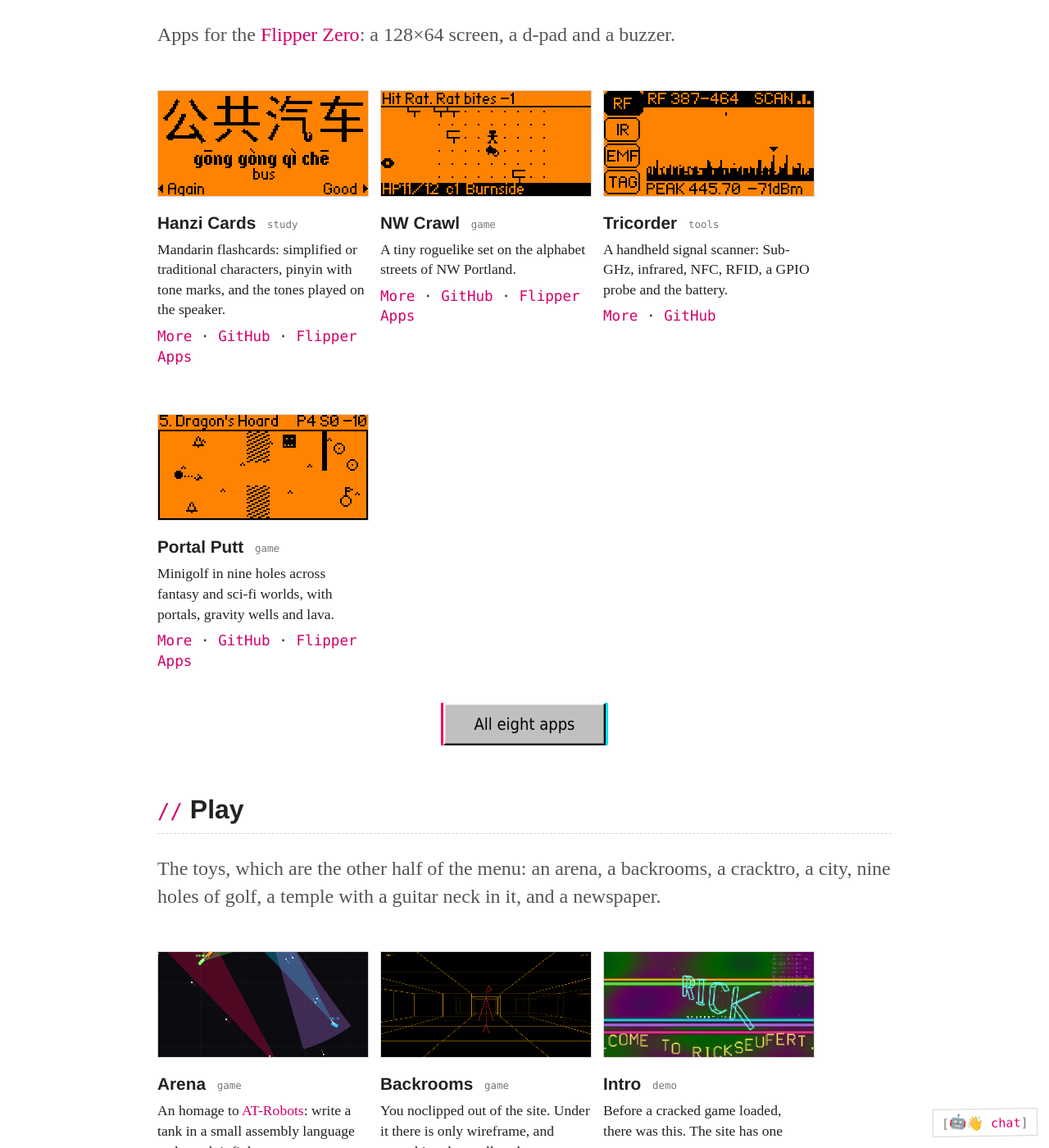
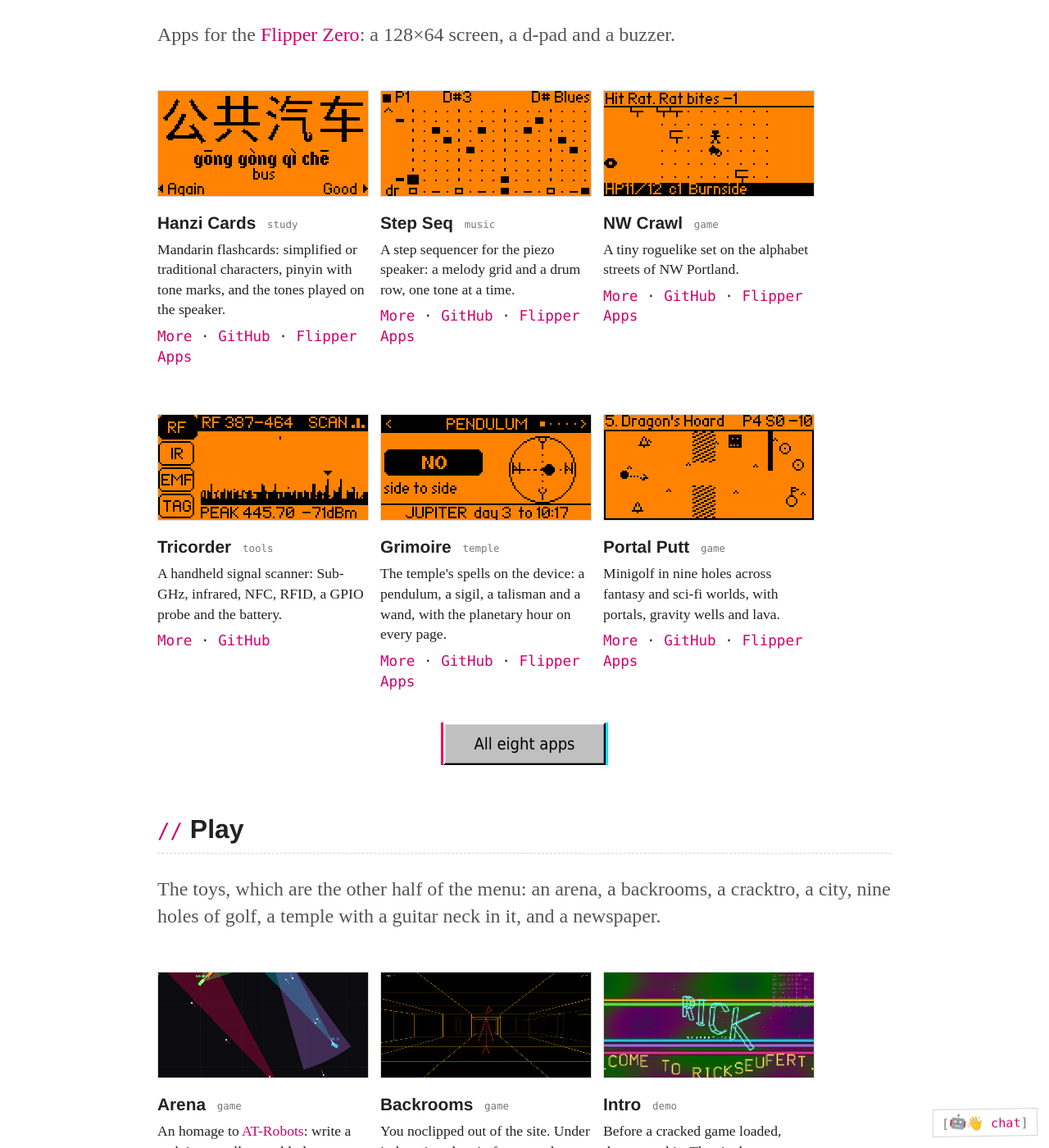
Before and after one commit to rseufert/rseufert.github.io, a Jekyll site: the page built from index.html, in a window 1280 px wide and 1400 px high, scrolled down 3198 px. Shown: the whole window at 82% size. Built offline with Jekyll 4.4.1, drawn with Linux system fonts in a browser that asks for light colours.

Commit message:
Home: Step Seq and Grimoire join the Flipper tiles, six in all
Three across on a wide screen, two on a phone. Rickbot and the README
say six.

Co-Authored-By: Claude Fable 5.2 <noreply@anthropic.com>

```diff
--- a/chat/chat.js
+++ b/chat/chat.js
@@ -187,7 +187,7 @@
         "julia set": "a julia set is every point that never escapes under z → z² + c for one fixed c. the strip under the menu is one, zooming. the whole page is at /julia/.",
         "mandelbrot set": "the mandelbrot set is the catalogue of every c: the ones whose julia set is one piece. its edge is where the pictures are. the julia page has a small map of it.",
         "fractal": "a fractal is a shape that is the same, smaller, when you look closer. the strip under the menu is one and never stops looking closer.",
-        "flipper zero": "the Flipper Zero is a small orange handheld with a dolphin on it: sub-GHz radio, NFC, RFID, infrared, GPIO. rick writes apps for it: eight of them, four on the home page and the rest at /flipper/.",
+        "flipper zero": "the Flipper Zero is a small orange handheld with a dolphin on it: sub-GHz radio, NFC, RFID, infrared, GPIO. rick writes apps for it: eight of them, six on the home page and the rest at /flipper/.",
         "sub-ghz": "sub-GHz is the radio band below a gigahertz, where garage doors and car keys and weather stations talk. the Flipper listens there.",
         "nfc": "NFC is near-field communication: the tap in tap-to-pay. the Flipper reads and emulates it.",
         "rfid": "RFID is the older cousin of NFC: 125 kHz tags, office badges, the reader by a door that blinks at you.",
@@ -385,7 +385,7 @@
         [/\bjiggler\b|\bmouse\b|\bawake\b/, "Jiggler is a mouse jiggler that keeps a computer awake and pauses while you work. for meetings you are technically in. /flipper/#jiggler."],
         [/\bspectre\b|\bghosts?\b|\bspirit box\b|\bemf\b/, "Spectre is a ghost hunting kit for the Flipper: an EMF needle, a spirit box, a spirit voice and a radar. it is a toy. the ghosts are also a toy. /flipper/#spectre."],
         [/\bgrimoire\b|\bpendulum\b|\bwand\b/, "Grimoire is the temple on the Flipper: a pendulum, a sigil, a talisman and a wand, with the planetary hour on every page. the sigil is the same one the temple would give you. /flipper/#grimoire."],
-        [/\bflippers?\b|\bzero\b|\bdolphin\b/, "rick's Flipper Zero apps: four on the home page under flipper, Hanzi Cards, NW Crawl, Tricorder and Portal Putt, and more at /flipper/, among them Step Seq, Jiggler, Spectre and Grimoire. ask about any of them."],
+        [/\bflippers?\b|\bzero\b|\bdolphin\b/, "rick's Flipper Zero apps: six on the home page under flipper, Hanzi Cards, Step Seq, NW Crawl, Tricorder, Grimoire and Portal Putt, and the rest at /flipper/, Jiggler and Spectre among them. ask about any of them."],
         [/\bnational debt\b|\bdebt\b|\bcash balance\b|\binterest rates?\b|\bpolicy rates?\b|\bfed\b/, "the dashboard has the US national debt to the penny, the treasury's cash balance, what it pays to borrow and central bank policy rates, next to portland's weather. /dashboard/."],
         [/\bdashboard\b|\bweather\b|\brain\b|\bwillamette\b|\brivers?\b|\bsky\b|\basteroids?\b|\bfireballs?\b|\bvolcano|\bearthquakes?\b|\bsnow\b|\bbiketown\b|\bbikes?\b|\bmount hood\b|\bair quality\b|\bspace weather\b|\bportland\b/, "the dashboard reads sixteen public APIs every time you load it: portland's weather, air, rivers, BIKETOWN bikes and nearby earthquakes, the cascade volcanoes and mount hood, freezing level and snow, asteroid flybys, fireballs and space weather, and the treasury's numbers. drawn with D3. the willamette is on the home page too, just the one number. /dashboard/."],
         [/\bblog\b|\bposts?\b|\barticles?\b|\bwriting\b|\bread\b/, "the blog is at /blog/, with an atom feed. latest: 'a direct debit can still come back', 'one purchase across three mocks', 'three EDI behaviours you can't rehearse', and 'testing SAP-to-EDI without SAP or a partner'. the first post, from 2016, announces the site."],
--- a/index.html
+++ b/index.html
@@ -108,6 +108,12 @@ image: /blog/p2p_film.png
 			<p class="links"><a href="/flipper/#hanzi-cards">More</a> · <a href="https://github.com/rseufert/hanzi_cards">GitHub</a> · <a href="https://lab.flipper.net/apps/hanzi_cards">Flipper Apps</a></p>
 		</div><!-- /.project -->
 		<div class="project">
+			<a class="shot" href="/flipper/#step-seq"><img src="/flipper/step_seq.png" width="512" height="256" loading="lazy" alt="Step Seq on the Flipper's orange screen. The top bar reads &quot;P1&quot;, &quot;D#3&quot; and &quot;D# Blues&quot;. Below it a dotted grid of 16 steps has one filled block per step at different heights, a melody climbing and falling, and along the bottom a drum row marked &quot;dr&quot; of filled blocks, hollow blocks and dashes for kick, snare and hi-hat."></a>
+			<h3><a href="/flipper/#step-seq">Step Seq</a> <span class="tag">music</span></h3>
+			<p>A step sequencer for the piezo speaker: a melody grid and a drum row, one tone at a time.</p>
+			<p class="links"><a href="/flipper/#step-seq">More</a> · <a href="https://github.com/rseufert/step_seq">GitHub</a> · <a href="https://lab.flipper.net/apps/step_seq">Flipper Apps</a></p>
+		</div><!-- /.project -->
+		<div class="project">
 			<a class="shot" href="/flipper/#nw-crawl"><img src="/flipper/nw_crawl.png" width="512" height="256" loading="lazy" alt="NW Crawl on the Flipper's orange screen: the player stands next to a rat on a dotted floor, with street-sign walls around them. The top line reads &quot;Hit Rat. Rat bites -1&quot; and the bottom line &quot;HP11/12 c1 Burnside&quot;."></a>
 			<h3><a href="/flipper/#nw-crawl">NW Crawl</a> <span class="tag">game</span></h3>
 			<p>A tiny roguelike set on the alphabet streets of NW Portland.</p>
@@ -118,6 +124,12 @@ image: /blog/p2p_film.png
 			<h3><a href="/flipper/#tricorder">Tricorder</a> <span class="tag">tools</span></h3>
 			<p>A handheld signal scanner: Sub-GHz, infrared, NFC, RFID, a GPIO probe and the battery.</p>
 			<p class="links"><a href="/flipper/#tricorder">More</a> · <a href="https://github.com/rseufert/tricorder">GitHub</a></p>
+		</div><!-- /.project -->
+		<div class="project">
+			<a class="shot" href="/flipper/#grimoire"><img src="/flipper/grimoire_pendulum.png" width="512" height="256" loading="lazy" alt="Grimoire's PENDULUM page on the Flipper's orange screen: a bar across the top reads &quot;PENDULUM&quot; between arrows, a filled box at the left reads &quot;NO&quot; with &quot;side to side&quot; under it, a round board on the right has Y at its top and bottom and N at its sides with the bob to the right of the middle, and the bottom line reads &quot;JUPITER day 3 to 10:17&quot;."></a>
+			<h3><a href="/flipper/#grimoire">Grimoire</a> <span class="tag">temple</span></h3>
+			<p>The temple's spells on the device: a pendulum, a sigil, a talisman and a wand, with the planetary hour on every page.</p>
+			<p class="links"><a href="/flipper/#grimoire">More</a> · <a href="https://github.com/rseufert/grimoire">GitHub</a> · <a href="https://lab.flipper.net/apps/grimoire">Flipper Apps</a></p>
 		</div><!-- /.project -->
 		<div class="project">
 			<a class="shot" href="/flipper/#portal-putt"><img src="/flipper/portal_putt.png" width="512" height="256" loading="lazy" alt="Portal Putt on the Flipper's orange screen: a bar across the top reads &quot;5. Dragon's Hoard P4 S0 -10&quot;, the ball at the left with a dotted aim line, two hatched patches in the middle, a square creature beyond them, a wall on the right, and the flag at the bottom right among small trees."></a>
```
Also changed, not shown: README.md.
